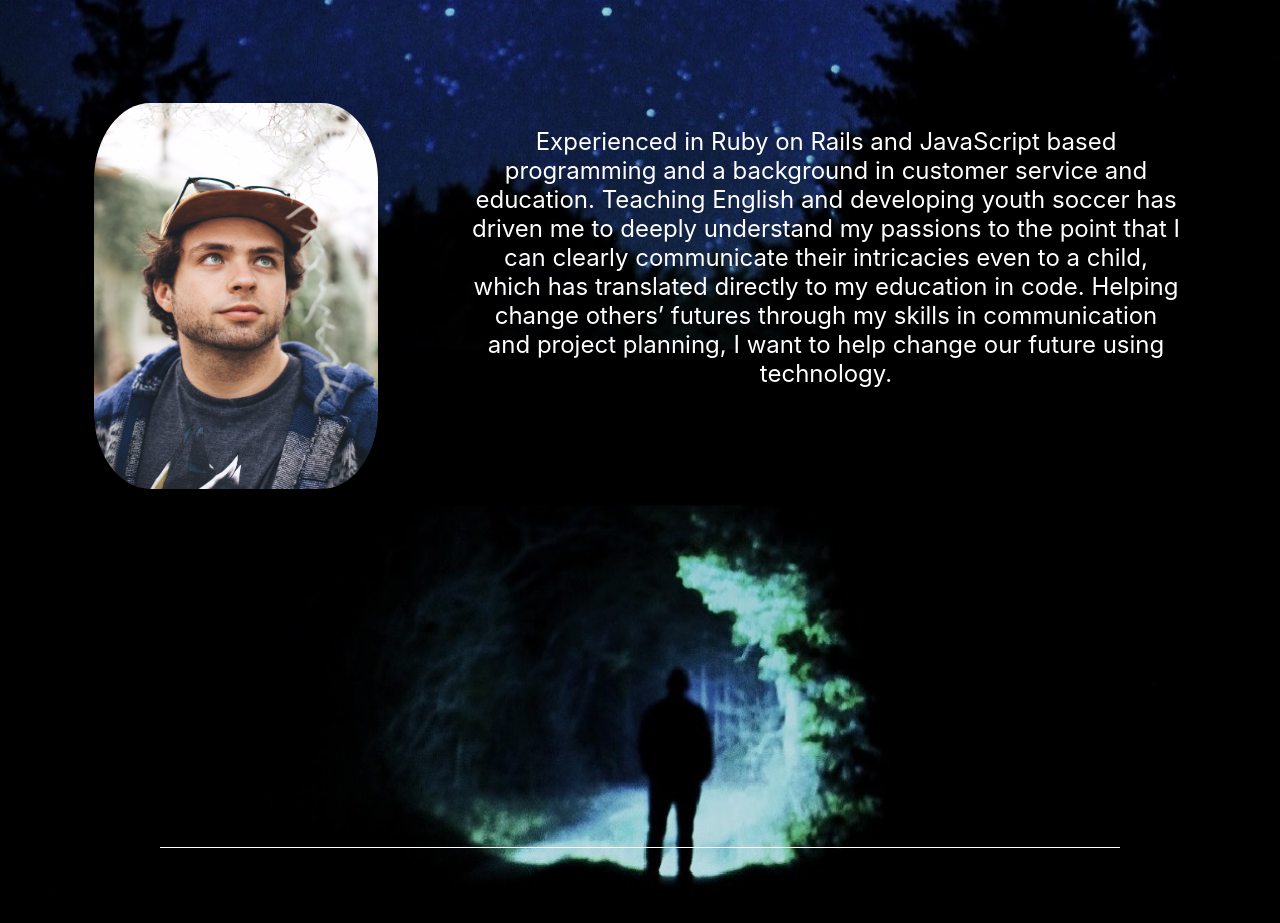
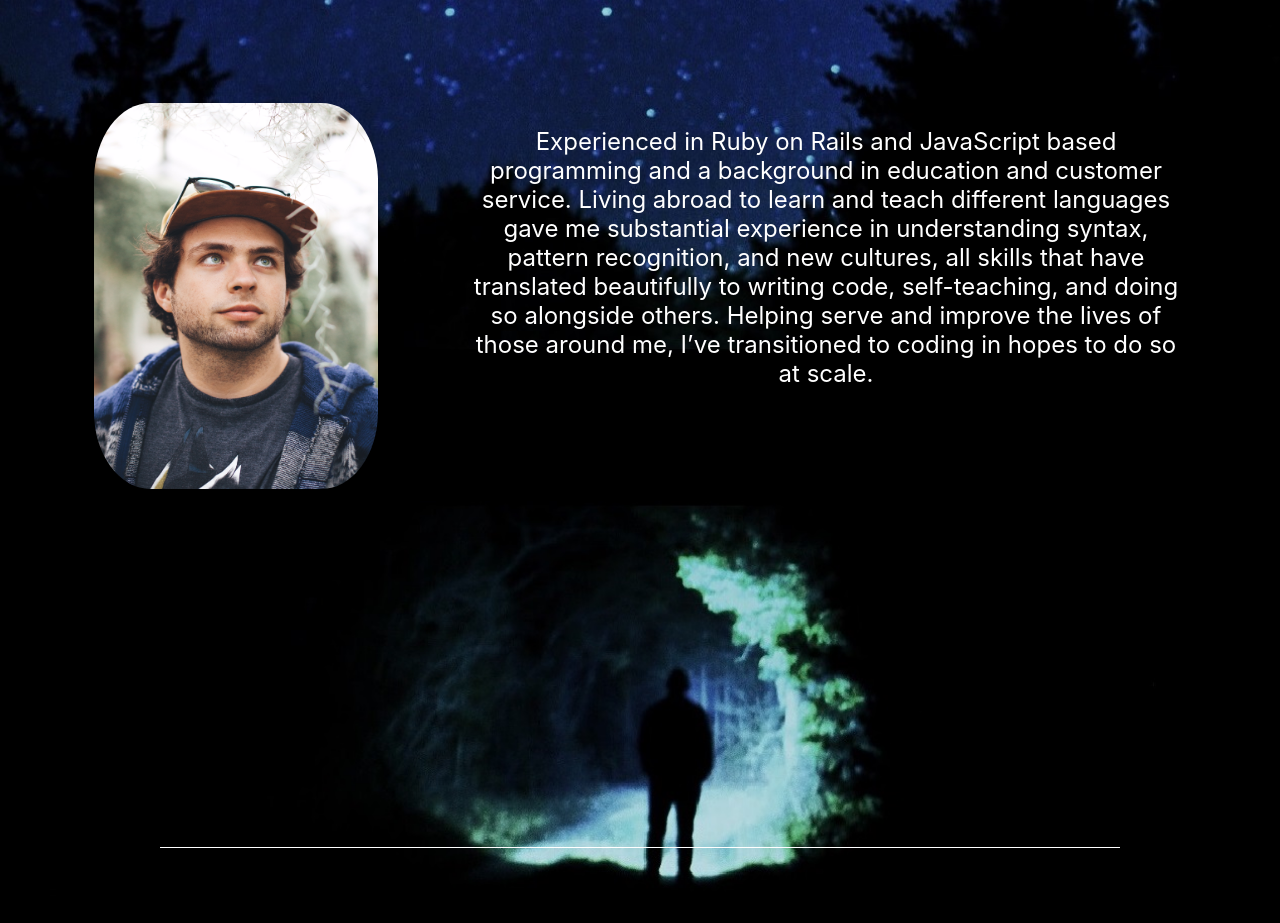
Before and after one commit to mattkuras/portfolio, a React (Create React App) app in the folder frontend-portfolio/: page / in a window 1280 px wide. Shown: the part 840-1763 px from the top of the page. Built offline with nearby package versions, Linux system fonts and the light colour scheme; a web font is replaced by a local one.

Commit message:
edit styling and about me

```diff
--- a/frontend-portfolio/src/components/about/About.jsx
+++ b/frontend-portfolio/src/components/about/About.jsx
@@ -30,14 +30,12 @@ const About = (props) => {
           </div>
           <div className="about-me">
             <p>
-              Experienced in Ruby on Rails and JavaScript based programming and
-              a background in customer service and education. Teaching English
-              and developing youth soccer has driven me to deeply understand my
-              passions to the point that I can clearly communicate their
-              intricacies even to a child, which has translated directly to my
-              education in code. Helping change others’ futures through my
-              skills in communication and project planning, I want to help
-              change our future using technology.{" "}
+            Experienced in Ruby on Rails and JavaScript based programming and a background
+            in education and customer service. Living abroad to learn and teach different
+            languages gave me substantial experience in understanding syntax, pattern recognition,
+            and new cultures, all skills that have translated beautifully to writing code, self-teaching,
+            and doing so alongside others. Helping serve and improve the lives of those around me,
+            I’ve transitioned to coding in hopes to do so at scale.
             </p>
           </div>
         </div>
```
Also changed, not shown: 1 other file (tests, documents, lock files or other folders).
